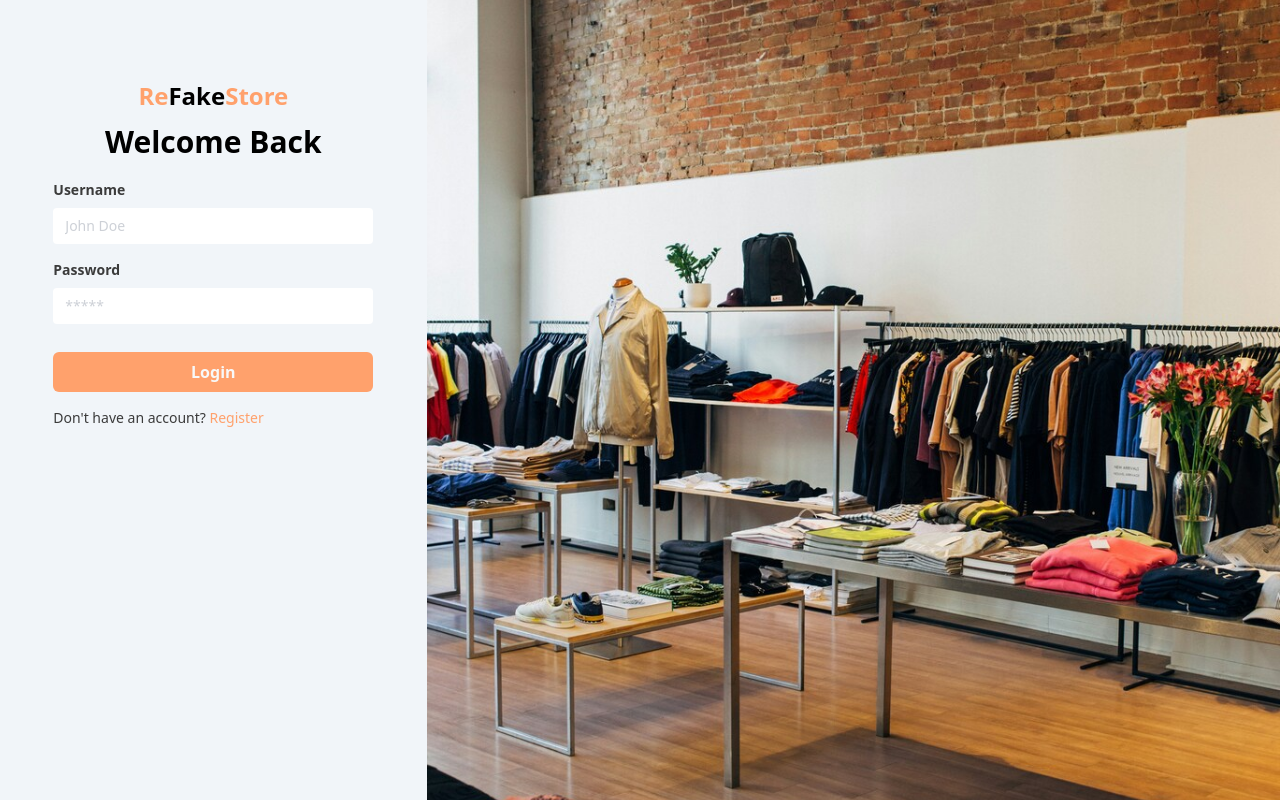
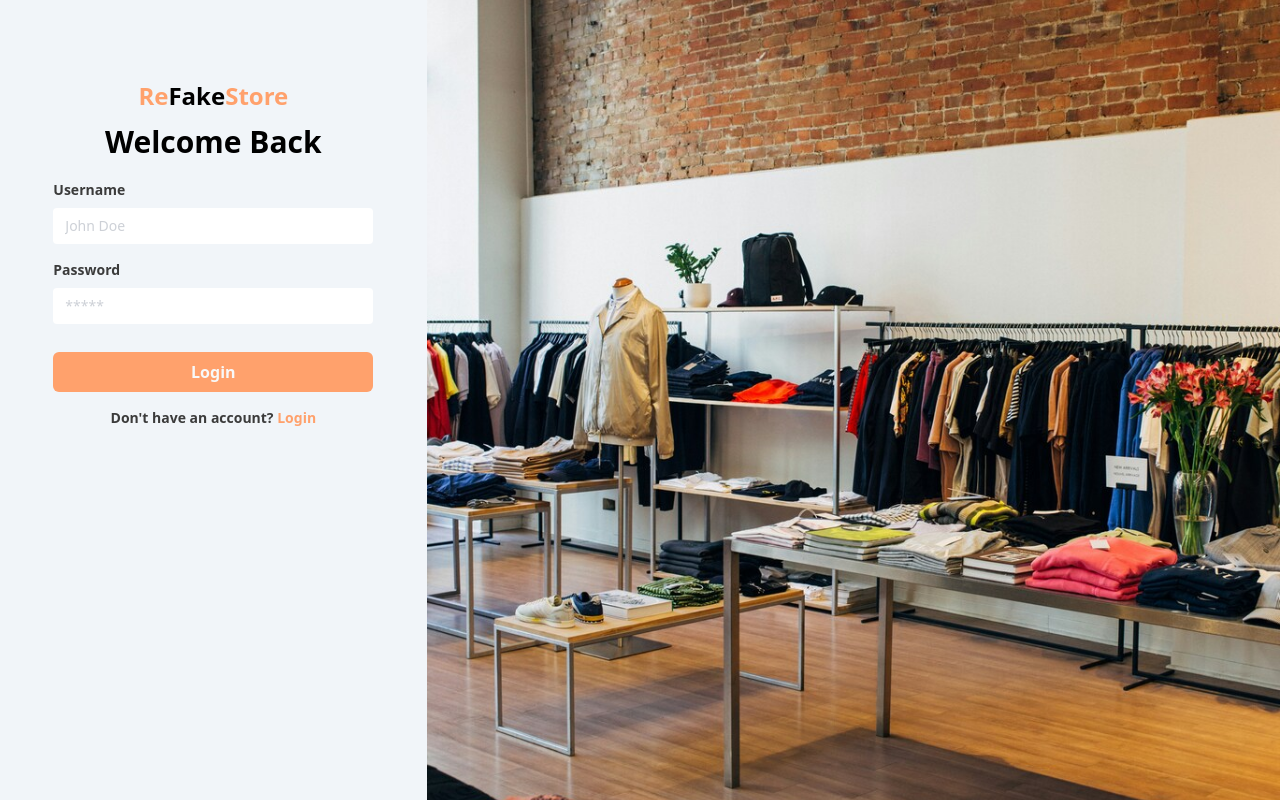
Before and after one commit to foolais/react-fakestore, a React (Vite) app: page /login in a window 1280 px wide. Built offline with nearby package versions, Linux system fonts and the light colour scheme.

Commit message:
add conditional rendering navigation authpage

```diff
--- a/src/components/Elements/Input/index.jsx
+++ b/src/components/Elements/Input/index.jsx
@@ -3,10 +3,10 @@ import Input from "./Input";
 import Label from "./Label";
 
 const InputForm = (props) => {
-  const { label, type, name, placeholder } = props;
+  const { label, type, name, placeholder, isWithLabel = false } = props;
   return (
     <div className="mb-4">
-      <Label htmlFor={name}>{label}</Label>
+      {isWithLabel && <Label htmlFor={name}>{label}</Label>}
       <Input type={type} name={name} placeholder={placeholder} />
     </div>
   );
--- a/src/components/Fragments/FormLogin.jsx
+++ b/src/components/Fragments/FormLogin.jsx
@@ -9,12 +9,14 @@ const FormLogin = () => {
         type="text"
         name="username"
         placeholder="John Doe"
+        isWithLabel={true}
       />
       <InputForm
         label="Password"
         type="password"
         name="password"
         placeholder="*****"
+        isWithLabel={true}
       />
       <Button classname="bg-primary w-full mt-3">Login</Button>
     </form>
--- a/src/components/Fragments/FormRegister.jsx
+++ b/src/components/Fragments/FormRegister.jsx
@@ -9,24 +9,28 @@ const FormRegister = () => {
         type="email"
         name="email"
         placeholder="Johndoe17@gmail.com"
+        isWithLabel={true}
       />
       <InputForm
         label="Username"
         type="text"
         name="username"
         placeholder="John Doe"
+        isWithLabel={true}
       />
       <InputForm
         label="Password"
         type="password"
         name="password"
         placeholder="*****"
+        isWithLabel={true}
       />
       <InputForm
         label="Confirm Password"
         type="password"
         name="confirmPassword"
         placeholder="*****"
+        isWithLabel={true}
       />
       <Button classname="bg-primary w-full mt-3">Register</Button>
     </form>
--- a/src/components/Layout/AuthLayouts.jsx
+++ b/src/components/Layout/AuthLayouts.jsx
@@ -1,9 +1,10 @@
 /* eslint-disable react/prop-types */
 import Title from "../Elements/Title";
 import background from "../../assets/background";
+import { Link } from "react-router-dom";
 
 const AuthLayouts = (props) => {
-  const { message, children } = props;
+  const { message, children, type } = props;
   return (
     <div className="h-screen flex">
       <div className="w-full lg:w-1/2 xl:w-1/3 h-full flex flex-col items-center py-20 bg-slate-100">
@@ -11,6 +12,7 @@ const AuthLayouts = (props) => {
           <Title classname="mb-3 text-center text-2xl" />
           <p className="font-bold text-3xl mb-5 text-center">{message}</p>
           {children}
+          <Navigation type={type} />
         </div>
       </div>
       <div className="lg:w-1/2 xl:w-2/3">
@@ -24,4 +26,19 @@ const AuthLayouts = (props) => {
   );
 };
 
+const Navigation = ({ type }) => {
+  return (
+    <p className="text-secondary text-center text-sm mt-4 font-semibold">
+      {type === "login"
+        ? "Don't have an account? "
+        : "Already have an account? "}
+      <Link to={type === "login" ? "/register" : "/login"}>
+        <span className="text-primary cursor-pointer">
+          {type === "login" ? "Login" : "Register"}
+        </span>
+      </Link>
+    </p>
+  );
+};
+
 export default AuthLayouts;
--- a/src/pages/LoginPage.jsx
+++ b/src/pages/LoginPage.jsx
@@ -1,17 +1,10 @@
-import { Link } from "react-router-dom";
 import FormLogin from "../components/Fragments/FormLogin";
 import AuthLayouts from "../components/Layout/AuthLayouts";
 
 const LoginPage = () => {
   return (
-    <AuthLayouts message="Welcome Back">
+    <AuthLayouts message="Welcome Back" type="login">
       <FormLogin />
-      <p className="text-secondary text-sm mt-4 font-medium">
-        Don&apos;t have an account?{" "}
-        <Link to={"/register"}>
-          <span className="text-primary cursor-pointer">Register</span>
-        </Link>
-      </p>
     </AuthLayouts>
   );
 };
--- a/src/pages/RegisterPage.jsx
+++ b/src/pages/RegisterPage.jsx
@@ -1,17 +1,10 @@
-import { Link } from "react-router-dom";
 import FormRegister from "../components/Fragments/FormRegister";
 import AuthLayouts from "../components/Layout/AuthLayouts";
 
 const RegisterPage = () => {
   return (
-    <AuthLayouts message="Welcome to RefakeStore">
+    <AuthLayouts message="Welcome to RefakeStore" type="register">
       <FormRegister />
-      <p className="text-secondary text-sm mt-4 font-medium">
-        Already have an account?{" "}
-        <Link to={"/login"}>
-          <span className="text-primary cursor-pointer">Login</span>
-        </Link>
-      </p>
     </AuthLayouts>
   );
 };
```
